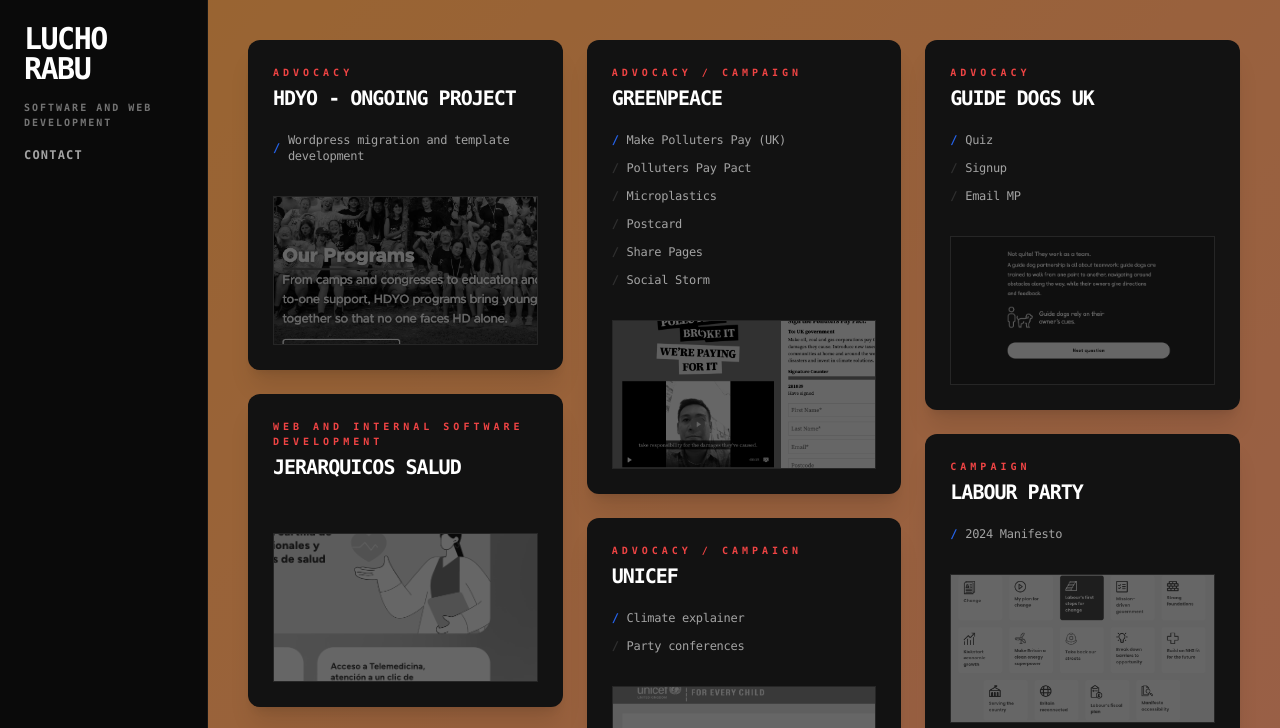
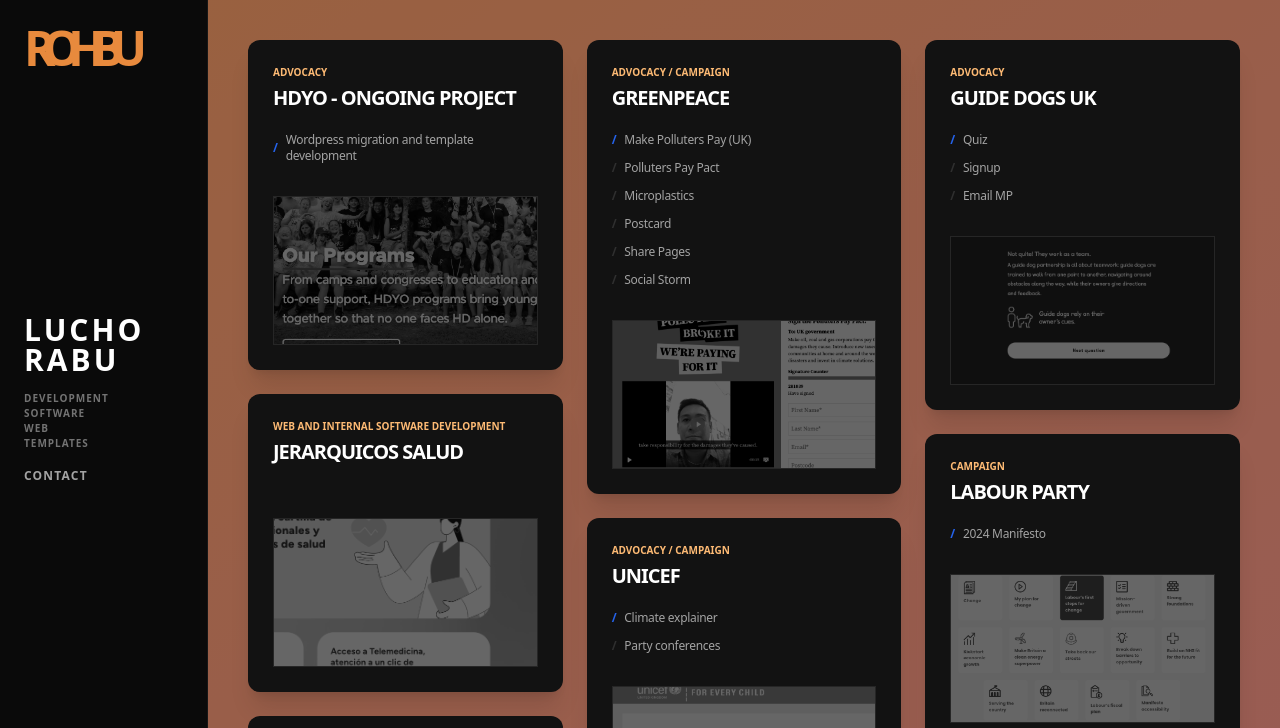
Before and after one commit to lucianorabu/lucianorabu.github.io, a plain HTML site: page index.html in a window 1280 px wide. Shown: the top 728 px of the page. Drawn offline with nearby package versions, Linux system fonts and the light colour scheme.

Commit message:
Refactor styles and update header content

```diff
--- a/index.html
+++ b/index.html
@@ -11,9 +11,9 @@
         body { background-color: #0a0a0a; color: #e5e5e5; overflow-x: hidden; }
 
         .animated-main {
-            background: linear-gradient(-45deg, #1e3a8a, #ff9696, #ffa949, #47d3ff);
+            background: linear-gradient(-35deg, #1e3a8a, #ff9696, #ffa949, #47d3ff);
             background-size: 400% 400%;
-            animation: bauhaus-pulse 20s ease-in-out infinite;
+            animation: bauhaus-pulse 10s ease-in-out infinite;
             position: relative;
         }
 
@@ -39,18 +39,21 @@
         .bau-2 { border-top: 5px solid #facc15; }
         .bau-3 { border-top: 5px solid #ffffff; }
 
-        .link-glitch:hover { text-shadow: 2px 0 #2563eb, -2px 0 #dc2626; }
+        .link-glitch:hover { text-shadow: 3px 0 #2564eb78, -3px 0 #dc262682; }
         .card-transition { transition: all 0.4s cubic-bezier(0.165, 0.84, 0.44, 1); }
     </style>
 </head>
-<body class="antialiased font-mono">
+<body class="antialiased font-sans">
 
     <div class="flex flex-col md:flex-row min-h-screen">
 
-        <header class="w-full md:w-52 md:fixed h-full border-b md:border-b-0 md:border-r border-neutral-900 p-6 flex flex-col justify-between z-50 bg-[#0a0a0a]">
+        <header class="w-full md:w-52 md:fixed md:top-0 md:h-screen h-full border-b md:border-b-0 md:border-r border-neutral-900 p-6 flex flex-col justify-between md:justify-center z-50 bg-[#0a0a0a]">
+            <div class="logo md:absolute md:top-6 md:left-6">
+                <h1 class="text-5xl font-black tracking-[-13px] leading-none mb-4 text-[#e88a3d]">ROHBU</h1>
+            </div>
             <div>
-                <h1 class="text-3xl font-black tracking-tighter leading-none mb-4 text-white">LUCHO<br>RABU</h1>
-                <p class="text-[10px] uppercase tracking-[0.2em] text-neutral-500 mb-4 font-bold">Software and Web Development</p>
+                <h1 class="text-3xl font-black tracking-[0.1em] leading-none mb-4 text-white">LUCHO RABU</h1>
+                <p class="text-[10px] uppercase tracking-[0.1em] text-neutral-500 mb-4 font-bold">Development<br>Software<br> Web<br>Templates</p>
                 <nav class="space-y-4 text-[12px] tracking-widest font-bold uppercase">
                     <a href="mailto:luciano.rabu@gmail.com" class="block hover:text-white transition-colors text-neutral-400 border-b border-transparent hover:border-red-500 w-fit">CONTACT</a>
                 </nav>
@@ -74,8 +77,8 @@
                          :style="isHoveringCard ? 'background-color: #ffffff; color: #111111; transform: translateY(-10px) scale(1.02);' : 'background-color: #121212; color: #e5e5e5;'">
 
                         <div class="mb-4">
-                            <span class="text-[10px] uppercase tracking-[0.4em] font-bold mb-2 block"
-                                  :class="isHoveringCard ? 'text-red-300' : 'text-red-500'"
+                            <span class="text-[10px] uppercase font-bold mb-2 block"
+                                  :class="isHoveringCard ? 'text-orange-500' : 'text-orange-300'"
                                   x-text="project.category"></span>
 
                             <h2 class="text-xl font-bold tracking-tighter mb-6 uppercase leading-none card-transition"
@@ -124,7 +127,7 @@
             </div>
 
             <footer class="mt-20 py-10 text-[8px] tracking-[0.6em] text-white/20 uppercase text-center relative z-10">
-                Lucho Rabu // Studio_2026 // Hybrid_Interaction_Enabled
+                <!-- Lucho Rabu // Studio_2026 // Hybrid_Interaction_Enabled -->
             </footer>
         </main>
     </div>
```
